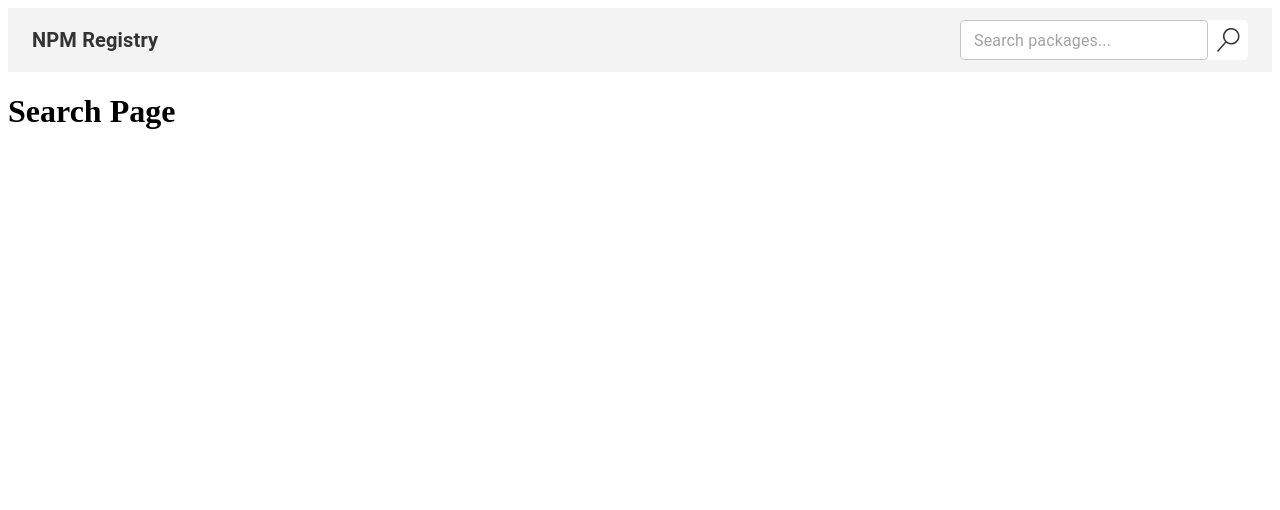
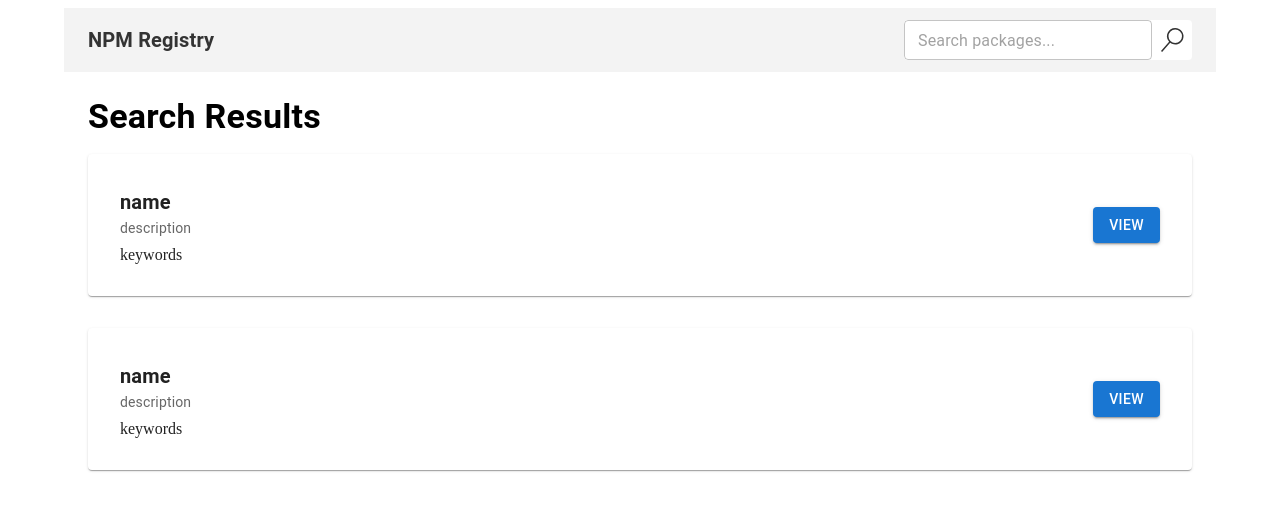
Before and after one commit to maitepv87/npm-navigator, a React (Vite) app: page /search in a window 1280 px wide. Shown: the top 510 px of the page. Built offline with nearby package versions, Linux system fonts and the light colour scheme.

Commit message:
add: PackageListItem

```diff
--- /dev/null
+++ b/src/components/PackageListItem.tsx
@@ -0,0 +1,59 @@
+// import type { PackageSummary } from "../types";
+// import { Link } from "react-router-dom";
+import {
+  Card,
+  CardContent,
+  Typography,
+  //   Chip,
+  Button,
+  Box,
+} from "@mui/material";
+
+// interface PackageListItemProps {
+//   pack: PackageSummary;
+// }
+
+export const PackageListItem = () => {
+  return (
+    <Card
+      sx={{
+        display: "flex",
+        justifyContent: "space-between",
+        alignItems: "center",
+        padding: 2,
+        mb: 2,
+      }}
+    >
+      <CardContent sx={{ flex: 1 }}>
+        <Typography
+          variant="h6"
+          //   component={Link}
+          //   to={`/packages/${pack.name}`}
+          sx={{ textDecoration: "none", fontWeight: "bold", color: "inherit" }}
+        >
+          {/* {pack.name} */}
+          name
+        </Typography>
+        <Typography variant="body2" color="text.secondary">
+          {/* {pack.description} */}
+          description
+        </Typography>
+        <Box sx={{ display: "flex", gap: 1, mt: 1 }}>
+          {/* {(pack.keywords || []).map((keyword) => (
+            <Chip key={keyword} label={keyword} size="small" />
+          ))} */}
+          keywords
+        </Box>
+      </CardContent>
+      <Button
+        variant="contained"
+        color="primary"
+        // component={Link}
+        // to={`/packages/${pack.name}`}
+        sx={{ mr: 2 }}
+      >
+        View
+      </Button>
+    </Card>
+  );
+};
--- a/src/components/index.ts
+++ b/src/components/index.ts
@@ -1,2 +1,3 @@
 export * from "./Header";
+export * from "./PackageListItem";
 export * from "./SearchInput";
--- a/src/pages/Root.tsx
+++ b/src/pages/Root.tsx
@@ -1,11 +1,12 @@
+import { Container } from "@mui/material";
 import { Outlet } from "react-router-dom";
 import { Header } from "../components";
 
 export const Root = () => {
   return (
-    <div>
+    <Container maxWidth="lg" sx={{ paddingX: 5 }}>
       <Header />
       <Outlet /> {/* The secondary route is rendered here */}
-    </div>
+    </Container>
   );
 };
--- a/src/pages/SearchPage.tsx
+++ b/src/pages/SearchPage.tsx
@@ -1,7 +1,21 @@
+import { Typography, Box } from "@mui/material";
+import { PackageListItem } from "../components";
+
+const searchResults = [
+  { name: "react", description: "test" },
+  { name: "redux", description: "test 2" },
+];
 export const SearchPage = () => {
   return (
-    <div>
-      <h1>Search Page</h1>
-    </div>
+    <Box sx={{ padding: 3 }}>
+      <Typography variant="h4" fontWeight="bold" gutterBottom>
+        Search Results
+      </Typography>
+      <Box sx={{ display: "flex", flexDirection: "column", gap: 2, mt: 2 }}>
+        {searchResults.map((result) => (
+          <PackageListItem key={result.name} />
+        ))}
+      </Box>
+    </Box>
   );
 };
--- a/src/store/slices/searchSlice.ts
+++ b/src/store/slices/searchSlice.ts
@@ -1,6 +1,6 @@
 import { createSlice } from "@reduxjs/toolkit";
-import type { PayloadAction } from "@reduxjs/toolkit";
-import { PackageSummary } from "../../types";
+// import type { PayloadAction } from "@reduxjs/toolkit";
+import type { PackageSummary } from "../../types";
 
 export interface SearchState {
   packages: PackageSummary[];
--- a/src/store/thunks/searchPackages.ts
+++ b/src/store/thunks/searchPackages.ts
@@ -1,5 +1,5 @@
 import axios from "axios";
-import { PackageSummary } from "../../types";
+import type { PackageSummary } from "../../types";
 
 interface SearchResponse {
   objects: {
--- a/src/types/PackageSummary.ts
+++ b/src/types/PackageSummary.ts
@@ -2,5 +2,5 @@
   name: string;
   version: string;
   description: string;
-  keywords: string[];
+  keywords?: string[];
 }
```
